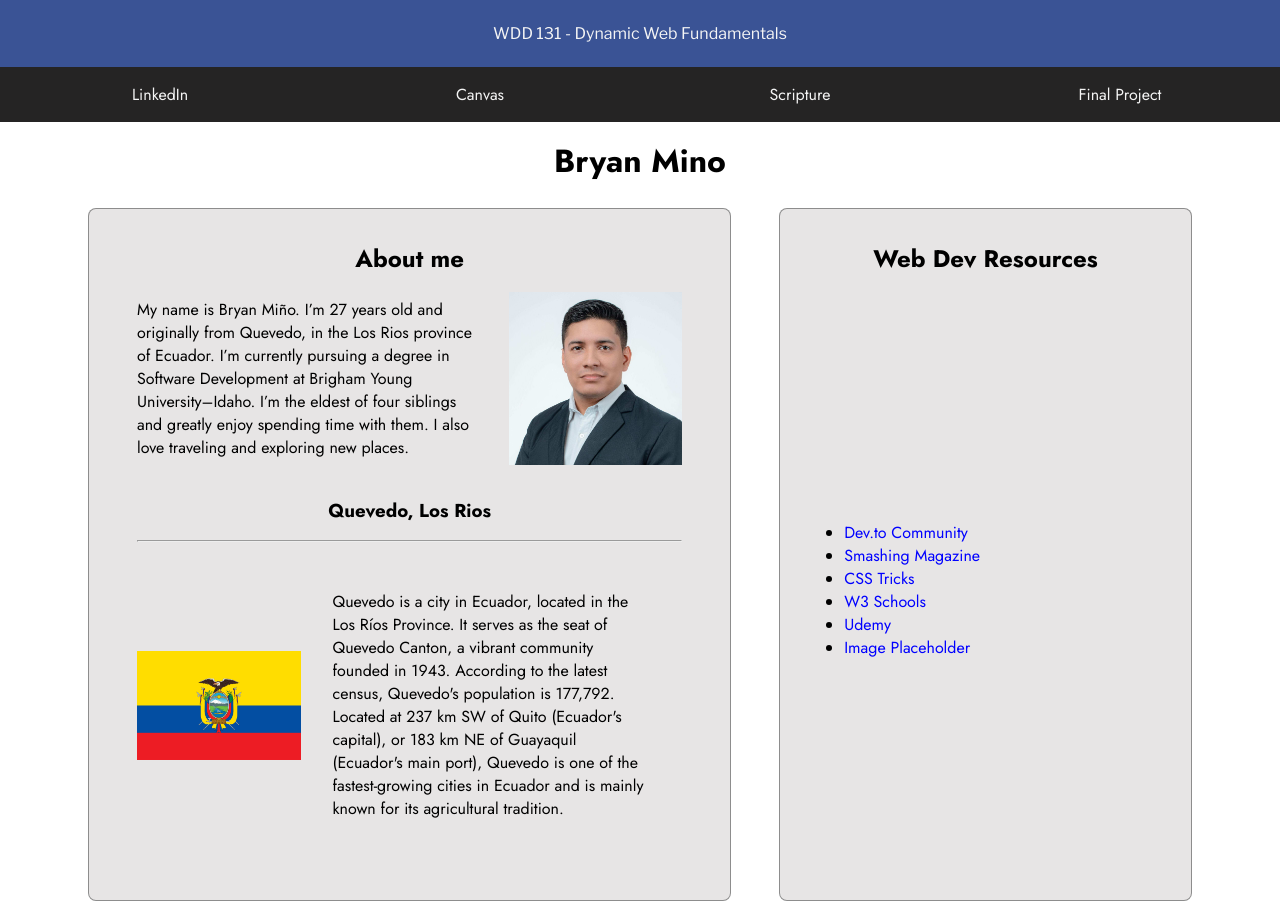
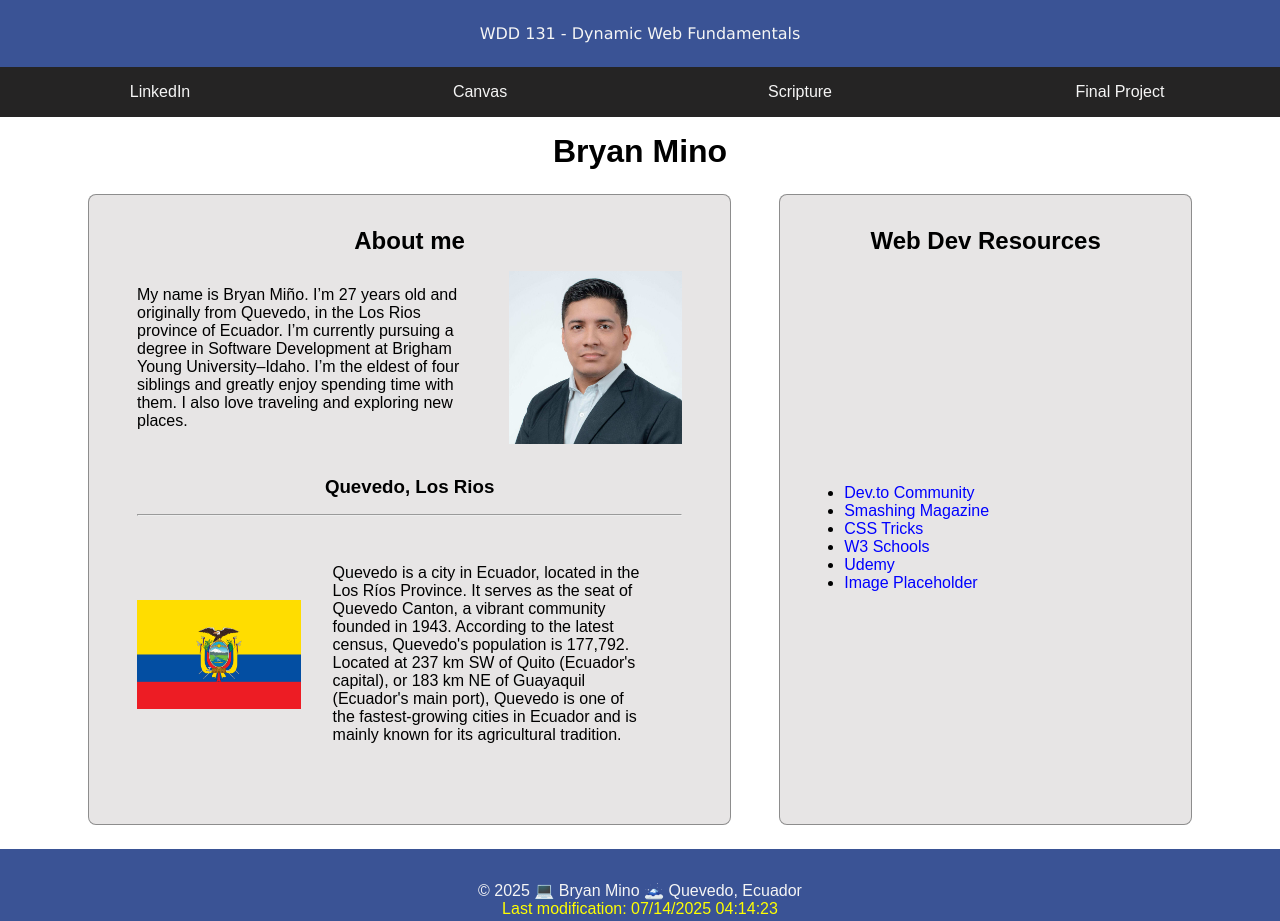
Before and after one commit to brivanmito/wdd131, a plain HTML site: page index.html in a window 1280 px wide. Shown: the top 921 px of the page. Drawn offline with nearby package versions, Linux system fonts and the light colour scheme.

Commit message:
Deleting google fonts api

```diff
--- a/styles/base.css
+++ b/styles/base.css
@@ -1,5 +1,3 @@
-@import url('https://fonts.googleapis.com/css2?family=Jost:ital,wght@0,100..900;1,100..900&family=Libre+Franklin:ital,wght@0,100..900;1,100..900&display=swap');
-
 * {
     margin: 0;
     padding: 0;
@@ -7,7 +5,7 @@
 }
 body {
     max-width: 100%;
-    font-family: Jost, JetBrains Mono, Arial;
+    font-family: Arial, Verdana, Tahoma;
     font-size: 1rem;
 }
 
@@ -20,7 +18,7 @@ header {
 #course-title {
     display: block;
     padding: 1.5rem;
-    font-family: Libre Franklin;
+    font-family: Verdana;
 }
 nav ul {
     list-style: none;
```
